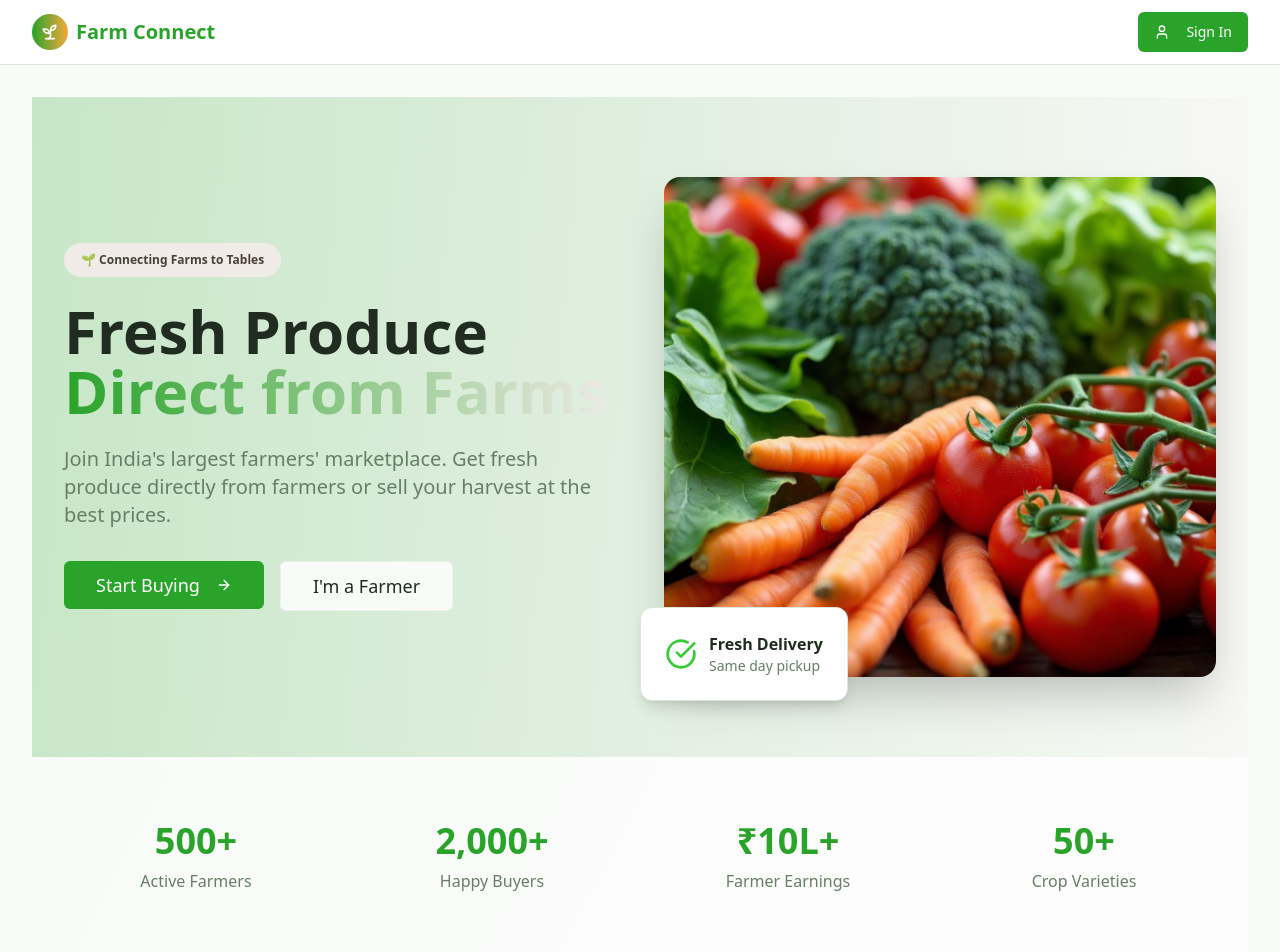
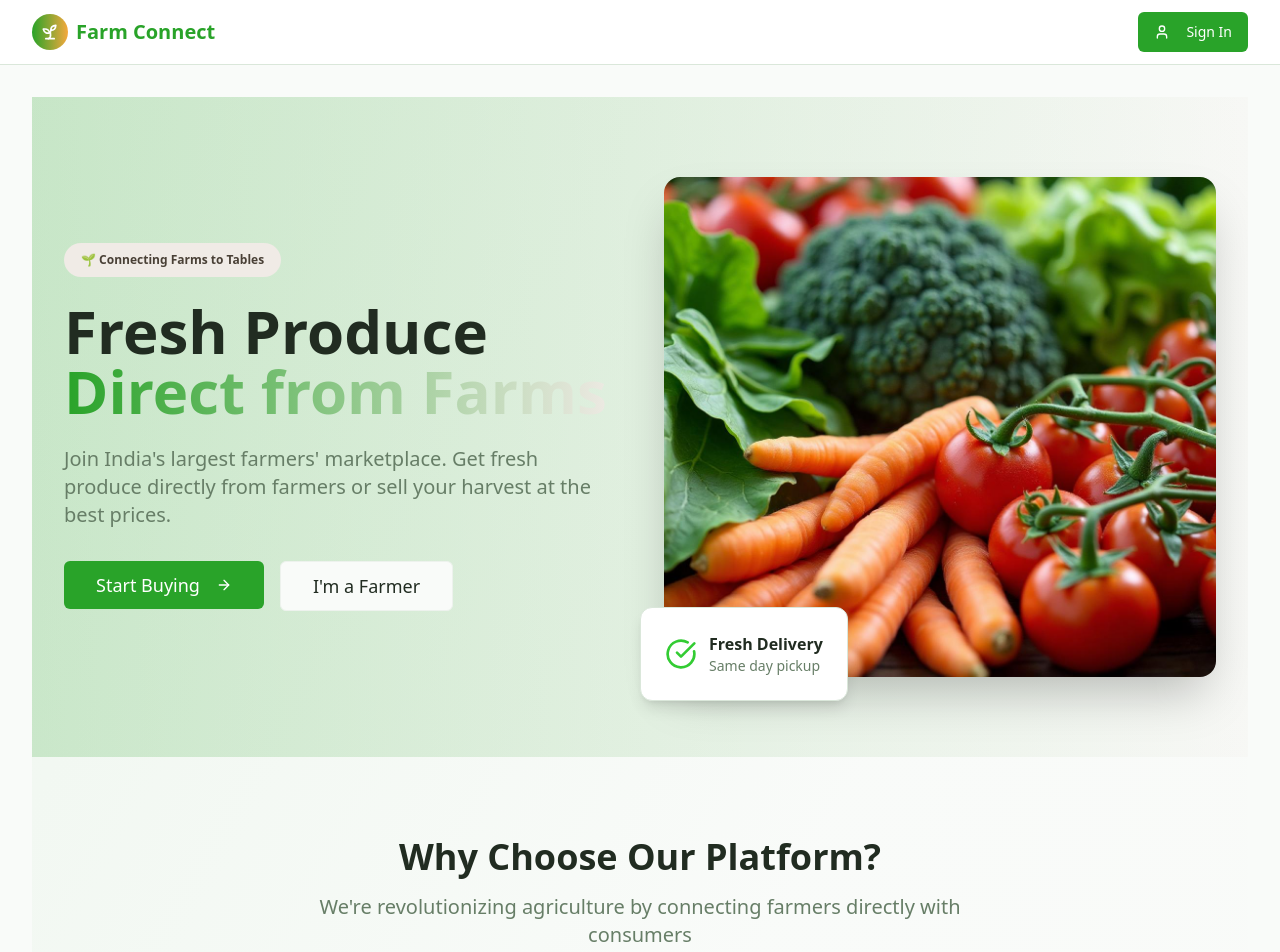
Before and after one commit to priyam1502/farm-connectt, a React (Vite) app: page / in a window 1280 px wide. Shown: the top 952 px of the page. Built offline with nearby package versions, Linux system fonts and the light colour scheme; the HTML template or start-up script is replaced by a standard one.

Commit message:
Remove landing page stats

```diff
--- a/src/pages/Index.tsx
+++ b/src/pages/Index.tsx
@@ -50,12 +50,6 @@ const Index = () => {
     }
   ];
 
-  const stats = [
-    { number: "500+", label: "Active Farmers" },
-    { number: "2,000+", label: "Happy Buyers" },
-    { number: "₹10L+", label: "Farmer Earnings" },
-    { number: "50+", label: "Crop Varieties" }
-  ];
 
   return (
     <div className="min-h-screen bg-gradient-to-br from-primary/5 via-background to-secondary/5">
@@ -116,23 +110,6 @@ const Index = () => {
         </div>
       </section>
 
-      {/* Stats Section */}
-      <section className="py-16 bg-card/50">
-        <div className="max-w-7xl mx-auto px-4 sm:px-6 lg:px-8">
-          <div className="grid grid-cols-2 lg:grid-cols-4 gap-8">
-            {stats.map((stat, index) => (
-              <div key={index} className="text-center animate-fade-in">
-                <div className="text-3xl md:text-4xl font-bold text-primary mb-2">
-                  {stat.number}
-                </div>
-                <div className="text-muted-foreground font-medium">
-                  {stat.label}
-                </div>
-              </div>
-            ))}
-          </div>
-        </div>
-      </section>
 
       {/* Features Section */}
       <section className="py-20">
```
